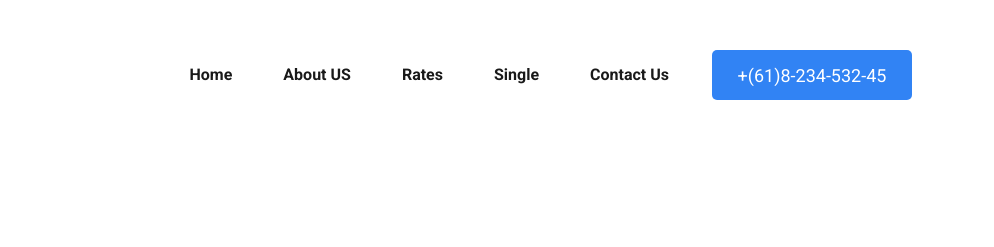
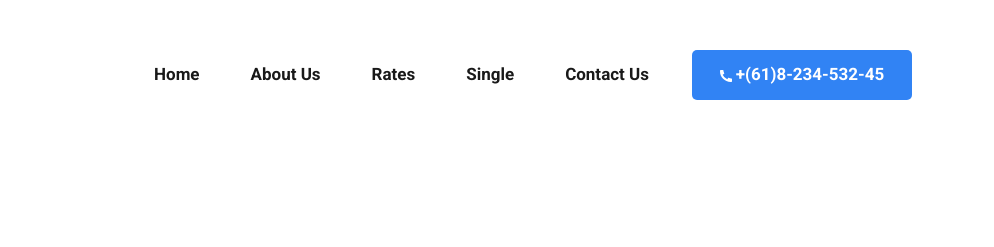
Before and after one commit to polyovik/assignment, a plain HTML site: page index.html in a window 1280 px wide. Shown: the top 247 px of the page, 286-1280 px from the left. Drawn offline with nearby package versions, Linux system fonts and the light colour scheme.

Commit message:
fix header section

```diff
--- a/index.html
+++ b/index.html
@@ -17,7 +17,8 @@
 	<header id="header" class="header">
 		<nav class="navbar navbar-expand-lg bg-white">
 			<div class="container-fluid">
-				<a class="navbar-logo" href="https://i.imgur.com/0otiXIh.png"><img src="https://github.com/polyovik/hosted-assets/blob/main/Canvas.png?raw=true" alt=""></a>
+				<a class="navbar-logo" href="https://i.imgur.com/0otiXIh.png"><img
+						src="https://github.com/polyovik/hosted-assets/blob/main/Canvas.png?raw=true" alt=""></a>
 				<!--  --<a class="navbar-brand" href="#">Navbar</a> !--  -->
 				<button class="navbar-toggler" type="button" data-bs-toggle="collapse" data-bs-target="#navbarNav"
 					aria-controls="navbarNav" aria-expanded="false" aria-label="Toggle navigation">
@@ -29,7 +30,7 @@
 							<a href="#home" class="nav-link active" aria-current="page" href="#">Home</a>
 						</li>
 						<li class="nav-item">
-							<a href="#about-us" class="nav-link active" href="#">About US</a>
+							<a href="#about-us" class="nav-link active" href="#">About Us</a>
 						</li>
 						<li class="nav-item">
 							<a class="nav-link active" href="#">Rates</a>
@@ -41,7 +42,13 @@
 							<a href="#footer" class="nav-link active" href="#">Contact Us</a>
 						</li>
 					</ul>
-					<button> <a href="https://i.imgur.com/0otiXIh.png" class="nav-link">+(61)8-234-532-45</a> </button>
+					<button class="header-button"> <a href="https://i.imgur.com/0otiXIh.png" class="nav-link"><svg
+								xmlns="http://www.w3.org/2000/svg" viewBox="3 0 24 24" width="16" height="16">
+								<path fill="none" d="M0 0h24v24H0z" />
+								<path
+									d="M21 16.42v3.536a1 1 0 0 1-.93.998c-.437.03-.794.046-1.07.046-8.837 0-16-7.163-16-16 0-.276.015-.633.046-1.07A1 1 0 0 1 4.044 3H7.58a.5.5 0 0 1 .498.45c.023.23.044.413.064.552A13.901 13.901 0 0 0 9.35 8.003c.095.2.033.439-.147.567l-2.158 1.542a13.047 13.047 0 0 0 6.844 6.844l1.54-2.154a.462.462 0 0 1 .573-.149 13.901 13.901 0 0 0 4 1.205c.139.02.322.042.55.064a.5.5 0 0 1 .449.498z"
+									fill="rgba(255,255,255,1)" />
+							</svg>+(61)8-234-532-45</a> </button>
 				</div>
 			</div>
 		</nav>
@@ -90,7 +97,8 @@
 							Fiber Optic WiFi
 						</h4>
 						<p>
-							Add any Field to your Custom Form. Canvas's inbuilt Forms Processor will handle the rest. You will never
+							Add any Field to your Custom Form. Canvas's inbuilt Forms Processor will handle the rest.
+							You will never
 							have to touch any PHP Codes.
 						</p>
 					</div>
@@ -105,7 +113,8 @@
 							Cafeteria
 						</h4>
 						<p>
-							Add any Field to your Custom Form. Canvas's inbuilt Forms Processor will handle the rest. You will never
+							Add any Field to your Custom Form. Canvas's inbuilt Forms Processor will handle the rest.
+							You will never
 							have to touch any PHP Codes.
 						</p>
 					</div>
@@ -120,7 +129,8 @@
 							Flexible Desks
 						</h4>
 						<p>
-							Add any Field to your Custom Form. Canvas's inbuilt Forms Processor will handle the rest. You will never
+							Add any Field to your Custom Form. Canvas's inbuilt Forms Processor will handle the rest.
+							You will never
 							have to touch any PHP Codes.
 						</p>
 					</div>
@@ -135,7 +145,8 @@
 							Lockers
 						</h4>
 						<p>
-							Add any Field to your Custom Form. Canvas's inbuilt Forms Processor will handle the rest. You will never
+							Add any Field to your Custom Form. Canvas's inbuilt Forms Processor will handle the rest.
+							You will never
 							have to touch any PHP Codes.
 						</p>
 					</div>
@@ -150,7 +161,8 @@
 							100% Secure
 						</h4>
 						<p>
-							Add any Field to your Custom Form. Canvas's inbuilt Forms Processor will handle the rest. You will never
+							Add any Field to your Custom Form. Canvas's inbuilt Forms Processor will handle the rest.
+							You will never
 							have to touch any PHP Codes.
 						</p>
 					</div>
@@ -165,7 +177,8 @@
 							Printers & Fax
 						</h4>
 						<p>
-							Add any Field to your Custom Form. Canvas's inbuilt Forms Processor will handle the rest. You will never
+							Add any Field to your Custom Form. Canvas's inbuilt Forms Processor will handle the rest.
+							You will never
 							have to touch any PHP Codes.
 						</p>
 					</div>
--- a/style.css
+++ b/style.css
@@ -64,18 +64,28 @@ p {
 
 .navbar-nav li {
     margin-left: 35px;
+    font-size: 17px;
     font-weight: 600;
 }
 
-.collapse button {
-    width: 200px;
+.header-button {
+    width: 220px;
     height: 50px;
     color: #ffffff;
     background-color: #3183f4;
     margin-left: 35px;
     border-radius: 5px;
     border: none;
-    font-size: 18px;
+}
+
+.header-button:hover {
+    background-color: #4b96ff;
+    ;
+}
+
+.header-button a {
+    font-size: 17px;
+    font-weight: 600;
 }
 
 /* Home Section */
```
